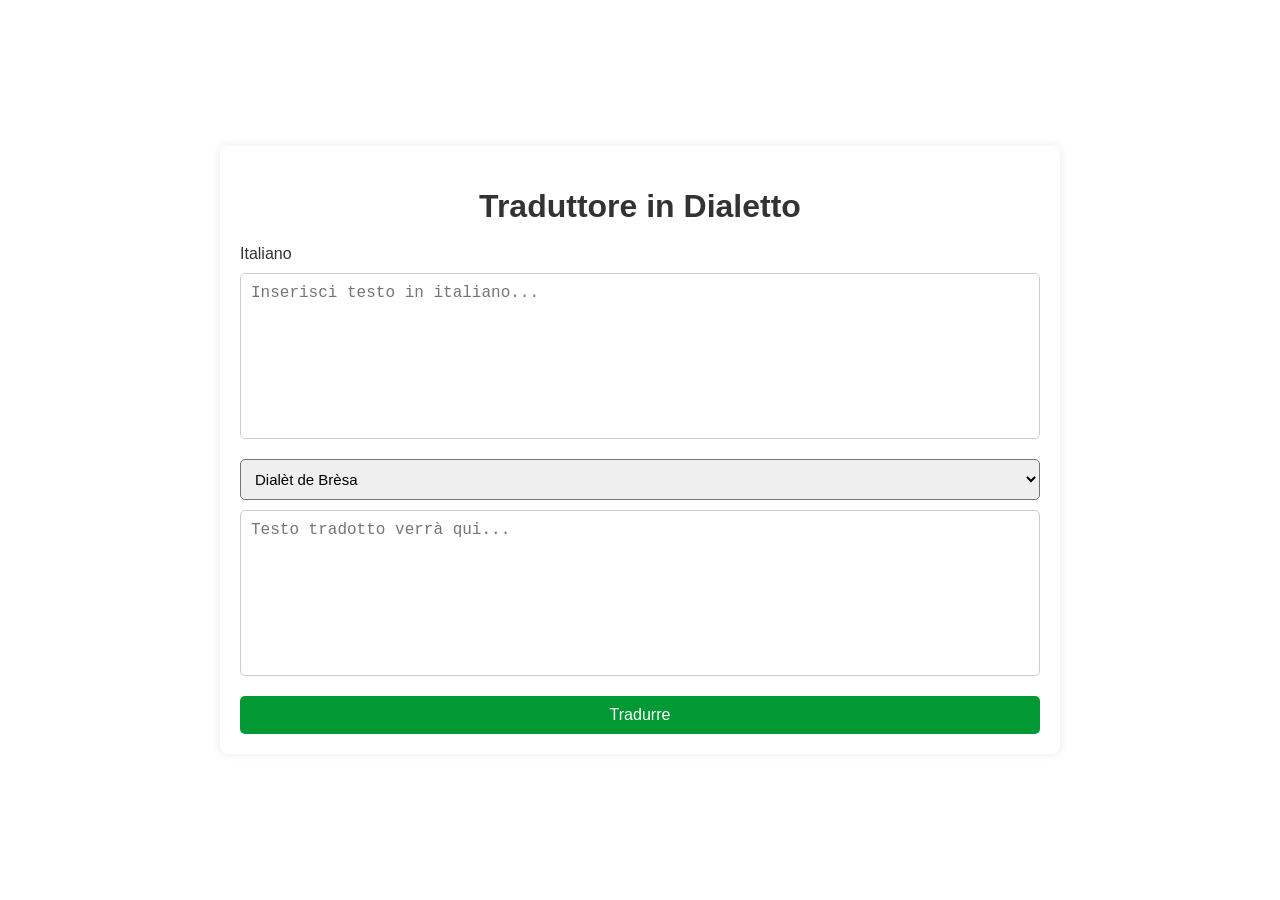
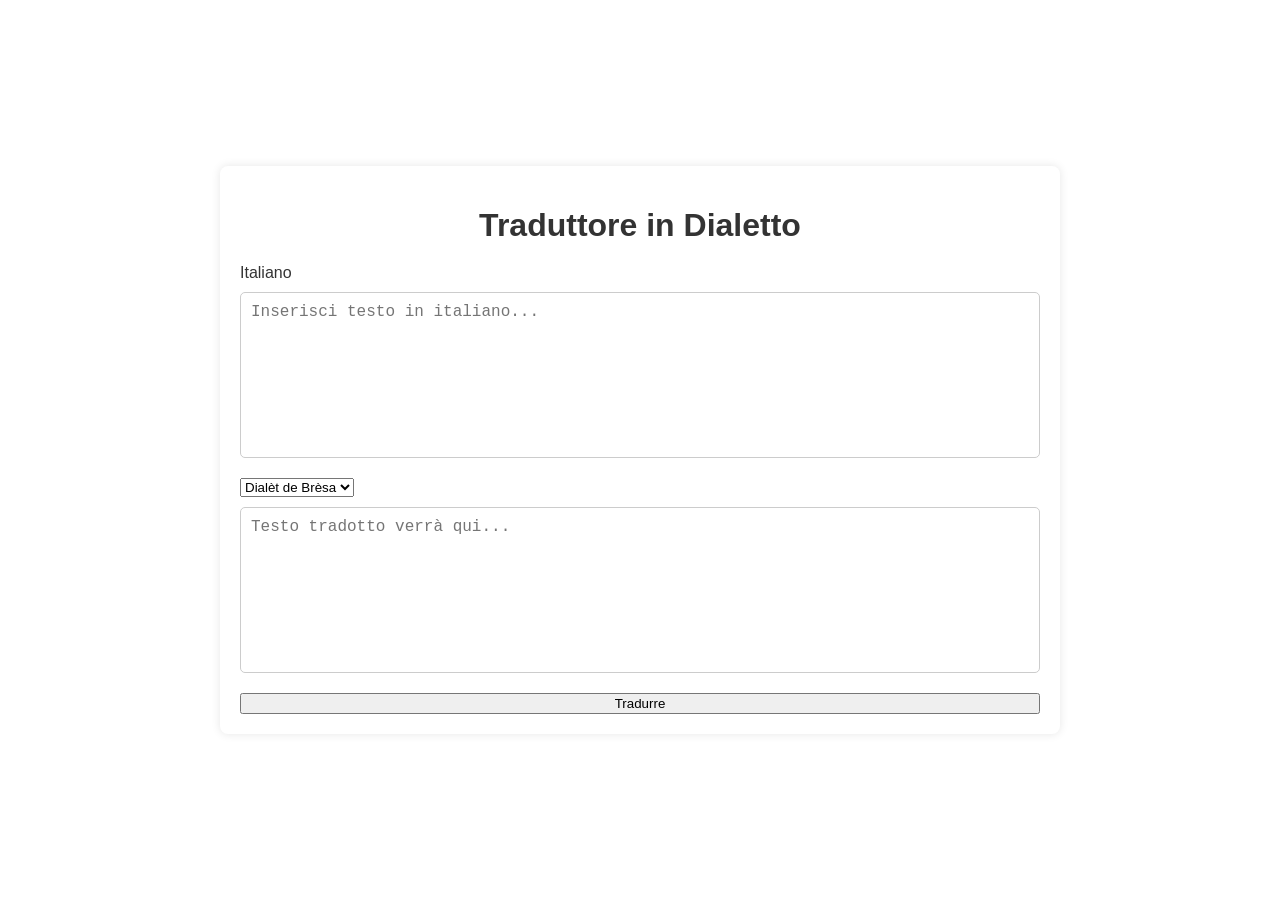

updates to add more dialects

--- a/styles.css
+++ b/styles.css
@@ -45,12 +45,99 @@ header h1 {
     margin-bottom: 10px;
 }
 
-.dialect-picker label {
+.picker-field {
     display: flex;
     flex-direction: column;
     gap: 4px;
     font-weight: bold;
     font-size: 14px;
+}
+
+/* Menu a tendina custom (colori espliciti: leggibile con qualsiasi tema) */
+.dropdown {
+    position: relative;
+}
+
+.dropdown-toggle {
+    width: 100%;
+    display: flex;
+    justify-content: space-between;
+    align-items: center;
+    gap: 8px;
+    padding: 10px;
+    background-color: #ffffff;
+    color: #333;
+    border: 1px solid #ccc;
+    border-radius: 5px;
+    font-size: 15px;
+    font-weight: normal;
+    text-align: left;
+    cursor: pointer;
+}
+
+.dropdown-toggle:hover:not(:disabled) {
+    border-color: #009933;
+}
+
+.dropdown-toggle:disabled {
+    opacity: 0.6;
+    cursor: not-allowed;
+}
+
+.dropdown-label {
+    overflow: hidden;
+    text-overflow: ellipsis;
+    white-space: nowrap;
+}
+
+.dropdown-caret {
+    flex-shrink: 0;
+    color: #666;
+}
+
+.dropdown.open .dropdown-caret {
+    transform: rotate(180deg);
+}
+
+.dropdown-menu {
+    display: none;
+    position: absolute;
+    top: calc(100% + 4px);
+    left: 0;
+    right: 0;
+    z-index: 20;
+    max-height: min(320px, 45vh);
+    overflow-y: auto;
+    margin: 0;
+    padding: 4px;
+    list-style: none;
+    background-color: #ffffff;
+    color: #333;
+    border: 1px solid #ccc;
+    border-radius: 5px;
+    box-shadow: 0 6px 16px rgba(0, 0, 0, 0.2);
+}
+
+.dropdown.open .dropdown-menu {
+    display: block;
+}
+
+.dropdown-menu li {
+    padding: 9px 10px;
+    border-radius: 4px;
+    font-weight: normal;
+    font-size: 15px;
+    cursor: pointer;
+    white-space: normal;
+}
+
+.dropdown-menu li:hover {
+    background-color: #eef;
+}
+
+.dropdown-menu li.selected {
+    background-color: #009933;
+    color: #ffffff;
 }
 
 .dict-info {
@@ -105,23 +192,12 @@ textarea[readonly] {
     background-color: #fafafa;
 }
 
-select {
-    width: 100%;
-    padding: 10px;
-    border-radius: 5px;
-    font-size: 15px;
-}
-
-select:disabled {
-    opacity: 0.6;
-}
-
 .actions {
     display: flex;
     gap: 10px;
 }
 
-button {
+.actions button {
     flex: 1;
     padding: 10px;
     background-color: #009933;
@@ -132,16 +208,16 @@ button {
     font-size: 16px;
 }
 
-button:hover {
+.actions button:hover {
     background-color: #007a29;
 }
 
-button.secondary {
+.actions button.secondary {
     flex: 0 0 120px;
     background-color: #cc0000;
 }
 
-button.secondary:hover {
+.actions button.secondary:hover {
     background-color: #a30000;
 }
 
